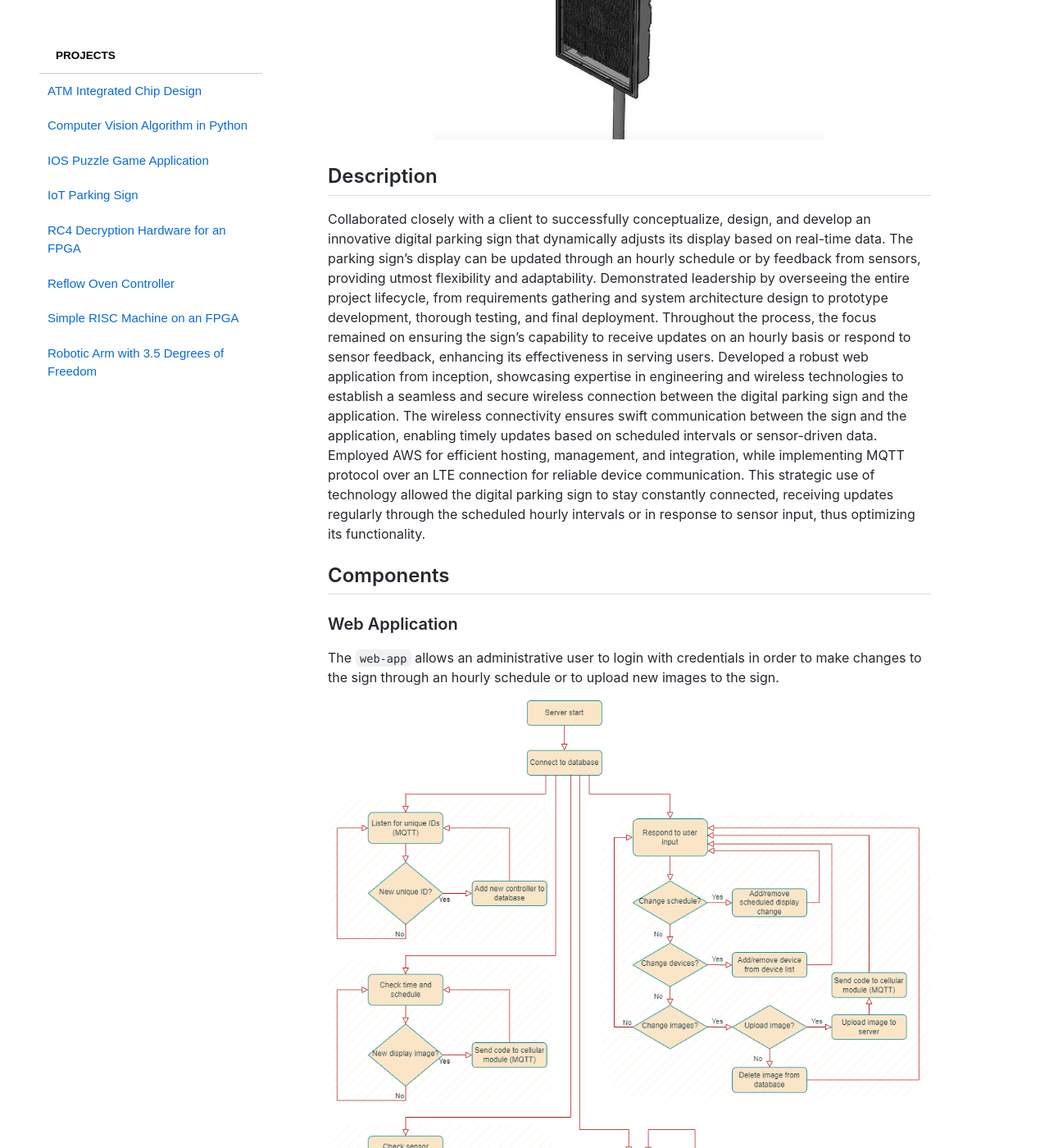
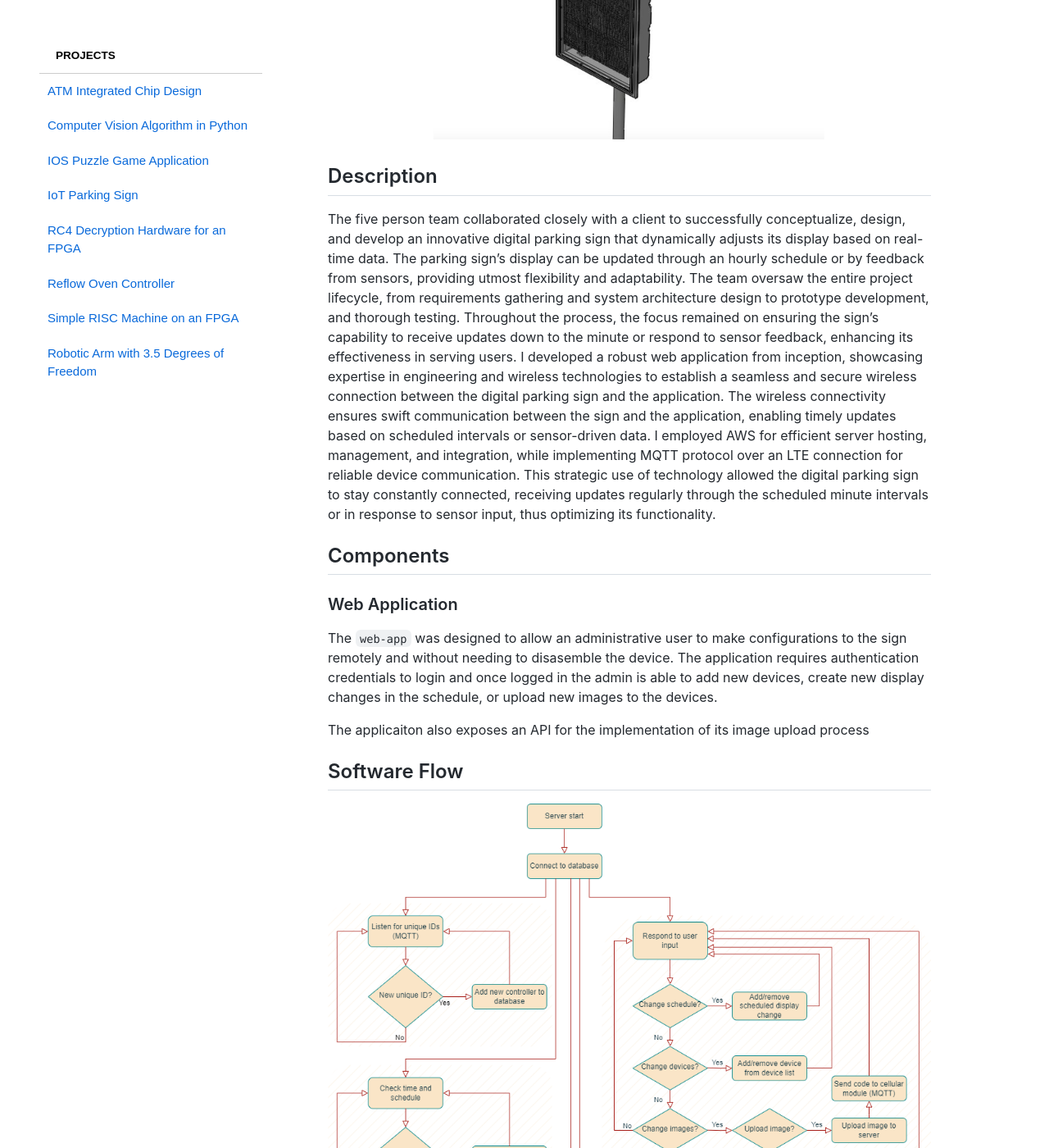
Before and after one commit to jaredgendron/jaredgendron.github.io, a Jekyll site: the page built from _projects/IoTParkingSign.md, in a window 1280 px wide and 1400 px high, scrolled down 806 px. Shown: the whole window at 82% size. Built offline with Jekyll 4.4.1, drawn with Linux system fonts in a browser that asks for light colours; nearby versions of some CDN libraries; some of the changed text lies outside the part shown.

Commit message:
updated documents

```diff
--- a/_projects/IoTParkingSign.md
+++ b/_projects/IoTParkingSign.md
@@ -19,23 +19,37 @@ The main point of the project was to create an innovative digital parking sign t
 
 ## Description
 
-Collaborated closely with a client to successfully conceptualize, design, and develop an innovative digital parking sign that dynamically adjusts its display based on real-time data. The parking sign's display can be updated through an hourly schedule or by feedback from sensors, providing utmost flexibility and adaptability. Demonstrated leadership by overseeing the entire project lifecycle, from requirements gathering and system architecture design to prototype development, thorough testing, and final deployment. Throughout the process, the focus remained on ensuring the sign's capability to receive updates on an hourly basis or respond to sensor feedback, enhancing its effectiveness in serving users. Developed a robust web application from inception, showcasing expertise in engineering and wireless technologies to establish a seamless and secure wireless connection between the digital parking sign and the application. The wireless connectivity ensures swift communication between the sign and the application, enabling timely updates based on scheduled intervals or sensor-driven data. Employed AWS for efficient hosting, management, and integration, while implementing MQTT protocol over an LTE connection for reliable device communication. This strategic use of technology allowed the digital parking sign to stay constantly connected, receiving updates regularly through the scheduled hourly intervals or in response to sensor input, thus optimizing its functionality.
+The five person team collaborated closely with a client to successfully conceptualize, design, and develop an innovative digital parking sign that dynamically adjusts its display based on real-time data. The parking sign's display can be updated through an hourly schedule or by feedback from sensors, providing utmost flexibility and adaptability. The team oversaw the entire project lifecycle, from requirements gathering and system architecture design to prototype development, and thorough testing. Throughout the process, the focus remained on ensuring the sign's capability to receive updates down to the minute or respond to sensor feedback, enhancing its effectiveness in serving users. I developed a robust web application from inception, showcasing expertise in engineering and wireless technologies to establish a seamless and secure wireless connection between the digital parking sign and the application. The wireless connectivity ensures swift communication between the sign and the application, enabling timely updates based on scheduled intervals or sensor-driven data. I employed AWS for efficient server hosting, management, and integration, while implementing MQTT protocol over an LTE connection for reliable device communication. This strategic use of technology allowed the digital parking sign to stay constantly connected, receiving updates regularly through the scheduled minute intervals or in response to sensor input, thus optimizing its functionality.
 
 ## Components
 
 ### Web Application
 
-The `web-app` allows an administrative user to login with credentials in order to make changes to the sign through an hourly schedule or to upload new images to the sign.
+The `web-app` was designed to allow an administrative user to make configurations to the sign remotely and without needing to disasemble the device. The application requires authentication credentials to login and once logged in the admin is able to add new devices, create new display changes in the schedule, or upload new images to the devices.
+
+The applicaiton also exposes an API for the implementation of its image upload process
+
+## Software Flow
 
 ![Image](/assets/images/IoTParkingSign/webappflow.png)
 
+## Login
+
 ![Image](/assets/images/IoTParkingSign/login.png)
+
+## Dashboard
 
 ![Image](/assets/images/IoTParkingSign/dashboard.png)
 
+## Schedule
+
 ![Image](/assets/images/IoTParkingSign/schedule.png)
 
+## Manage
+
 ![Image](/assets/images/IoTParkingSign/devices.png)
+
+## Gallery
 
 ![Image](/assets/images/IoTParkingSign/gallery.png)
 
--- a/_scss/portfolio.scss
+++ b/_scss/portfolio.scss
@@ -42,7 +42,6 @@
     width: $sidebar-width;
     overflow-y: auto; /* Enable scrolling if content overflows */
     transition: top 0.2s ease-in-out;
-    background-color: $sidebar-color;
     // border: solid rgb(221, 221, 221) 0.01rem;
     // border-top-left-radius: 1rem;
     // border-bottom-left-radius: 1rem;
@@ -77,7 +76,7 @@
       li {
         padding: 10px;
         color: $link-color;
-        background-color: $sidebar-color;
+        // background-color: $sidebar-color;
         // margin-top: 0.2rem;
         // border-bottom: 1px solid #ccc; /* Add a solid border to the bottom */
 
```
